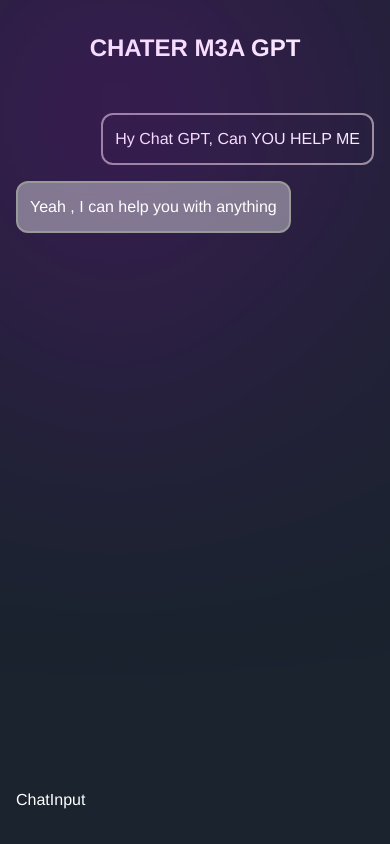
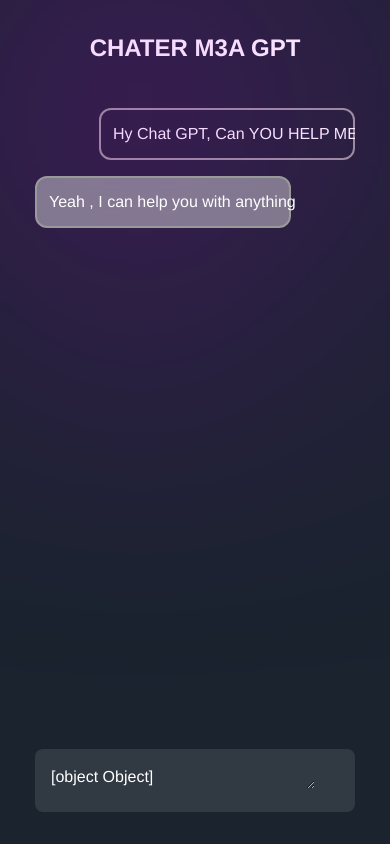
Before and after one commit to lahlaliwassim2/chat_gpt, a React (Vite) app in the folder client/: page / in a window 390 px wide. Built offline with nearby package versions, Linux system fonts and the light colour scheme.

Commit message:
finaliser la partie front end

```diff
--- a/client/src/App.jsx
+++ b/client/src/App.jsx
@@ -6,7 +6,7 @@ function App() {
   const [count, setCount] = useState(0)
 
   return (
-    <div className='bg-[#1A232E] h-screen py-8 px-4 sm:px-28 relative text-white  overflow-hidden flex flex-col justify-between align-middle'>
+    <div className='bg-[#1A232E] h-screen py-8  sm:px-28 relative text-white  overflow-hidden flex px-10 flex-col justify-between align-middle'>
       {/* header  */}
       <div className="gradient-01 z-0 absolute"></div>
       <div className="gradient-02 z-0 absolute"></div>
@@ -18,7 +18,7 @@ function App() {
       </div>
 
        {/* input  */}
-       <div className="input">
+       <div className="w-full max-w-4xl min-w-[20rem] self-center">
         <ChatInput />
        </div>
     </div>
--- a/client/src/components/ChatInput.jsx
+++ b/client/src/components/ChatInput.jsx
@@ -2,7 +2,22 @@ import React from 'react'
 
 function ChatInput() {
   return (
-    <div>ChatInput</div>
+    <div className='w-full bg-white bg-opacity-10 max-h-40 rounded-lg px-4 py-4 overflow-auto relative'>
+        <textarea className='border-0 bg-transparent outline-none w-11/12'  rows={1} >
+
+
+
+
+        <img
+            src="./send.png"
+            width={20}
+            alt="send-button"
+            className="absolute top-4
+        right-3 hover:cursor-pointer ease-in duration-100 hover:scale-125
+        "
+          />
+        </textarea>
+    </div>
   )
 }
 
```
Also changed, not shown: client/public/758X.gif (added), client/public/send.png (added).
